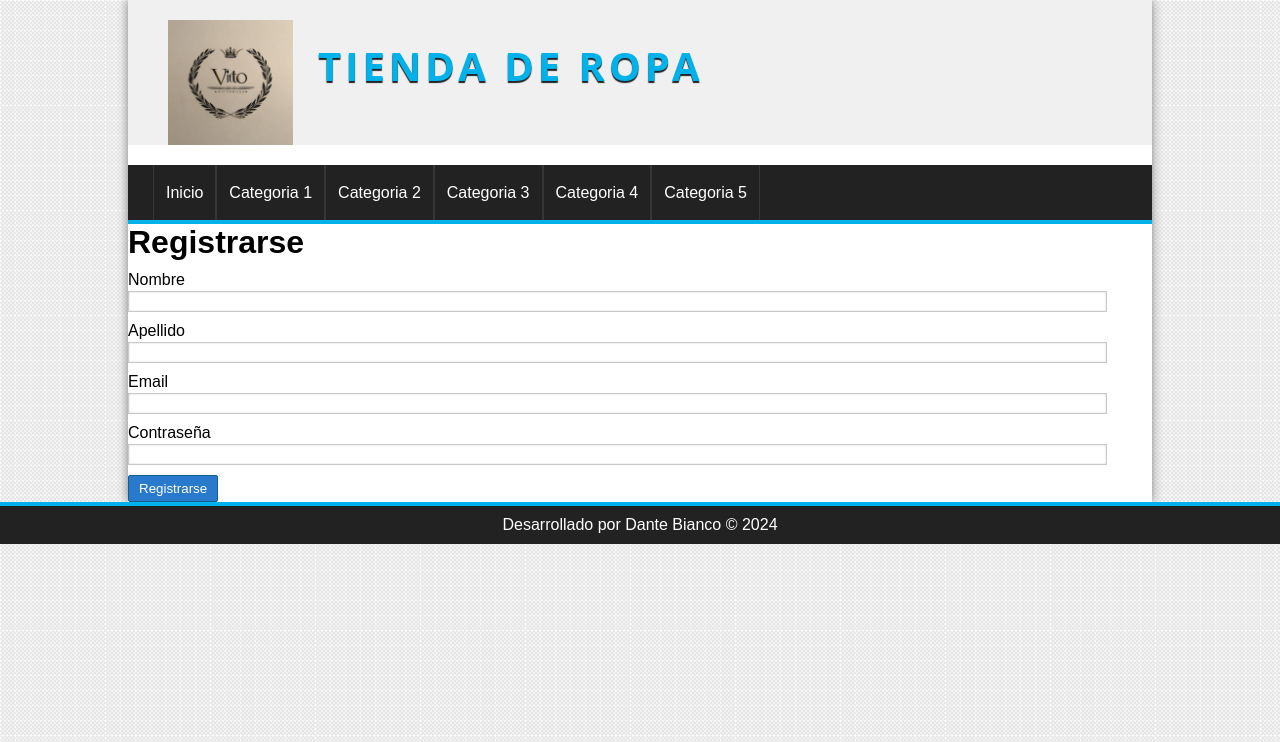
After one commit to Dantebian/Tienda_Virtual, a PHP site: the page made by views/usuario/registro.php in a window 1280 px wide. The commit adds this page. Shown: the top 742 px of the page. Run offline with PHP 8.4, Linux system fonts and the light colour scheme; the template is opened without the code that fills it, so the values that code supplies are empty; some libraries are stand-ins or nearby versions.

Commit message:
Adding MVC structure

```diff
--- /dev/null
+++ b/config/parameters.php
@@ -0,0 +1,5 @@
+<?php
+
+define("base_url", "http://localhost/Tienda-Virtual/");
+define("controller_default", "productoController");
+define("action_default", "index");
--- a/views/layouts/header.php
+++ b/views/layouts/header.php
@@ -4,7 +4,7 @@
 <head>
     <meta charset="UTF-8">
     <title>Tienda Virtual</title>
-    <link rel="stylesheet" href="assets/css/styles.css" />
+    <link rel="stylesheet" href="<?=base_url?>assets/css/styles.css" />
 </head>
 
 <body>
@@ -12,7 +12,7 @@
         <!-- CABECERA -->
         <header id="header">
             <div id="logo">
-                <img src="assets/img/logo.jpg" alt="Tienda Logo" />
+                <img src="<?=base_url?>assets/img/logo.jpg" alt="Tienda Logo" />
                 <a href="index.php">
                     Tienda de ropa
                 </a>
--- /dev/null
+++ b/views/usuario/registro.php
@@ -0,0 +1,17 @@
+<h1>Registrarse</h1>
+
+<form action="index.php?controller=usuario&action=save" method="POST">
+    <label for="nombre">Nombre</label>
+    <input type="text" name="nombre" required />
+
+    <label for="apellido">Apellido</label>
+    <input type="text" name="apellido" required />
+
+    <label for="email">Email</label>
+    <input type="email" name="email" required />
+
+    <label for="password">Contraseña</label>
+    <input type="password" name="password" required />
+
+    <input type="submit" value="Registrarse" />
+</form>
```
Also changed, not shown: controllers/ErrorController.php (added, +9 -0 lines), controllers/UsuarioController.php (+14 -1 lines), index.php (+15 -3 lines), .htaccess (added).
